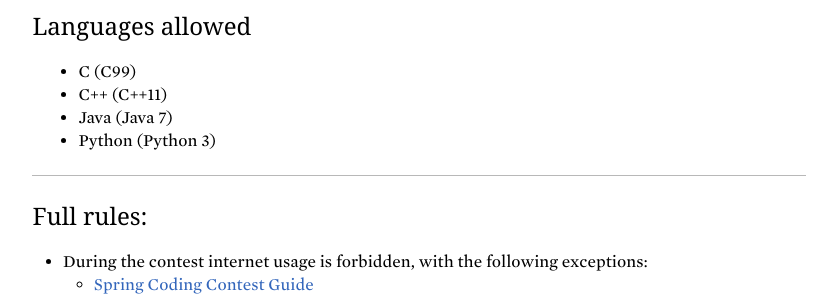
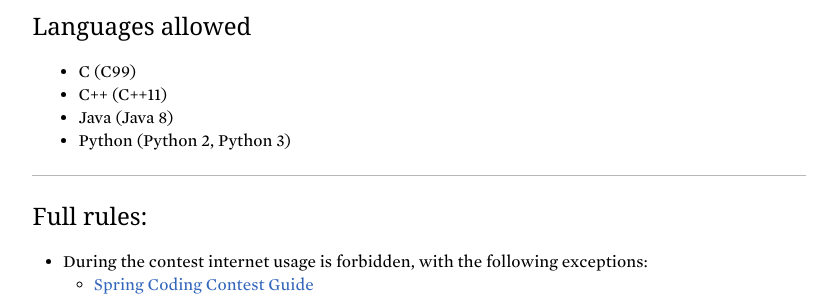
Before and after one commit to acm-uiuc/icpc-website, a Jekyll site: the page built from events.html, in a window 1280 px wide and 900 px high, scrolled down 1630 px. Shown: the part 198-496 px from the top of the window, without its empty margins (221-1058 px from the left). Built offline with Jekyll 4.4.1, drawn with Linux system fonts in a browser that asks for light colours; nearby versions of some CDN libraries; some web fonts are replaced.

Commit message:
SCC languages

```diff
--- a/events.html
+++ b/events.html
@@ -113,8 +113,8 @@ title: SIG-ICPC Dropbox Open Programming Contest
       <ul style="margin-left:3em">
         <li>C (C99)</li>
         <li>C++ (C++11)</li>
-        <li>Java (Java 7)</li>
-        <li>Python (Python 3)</li>
+        <li>Java (Java 8)</li>
+        <li>Python (Python 2, Python 3)</li>
       </ul>
    </div>
 </div>
```
